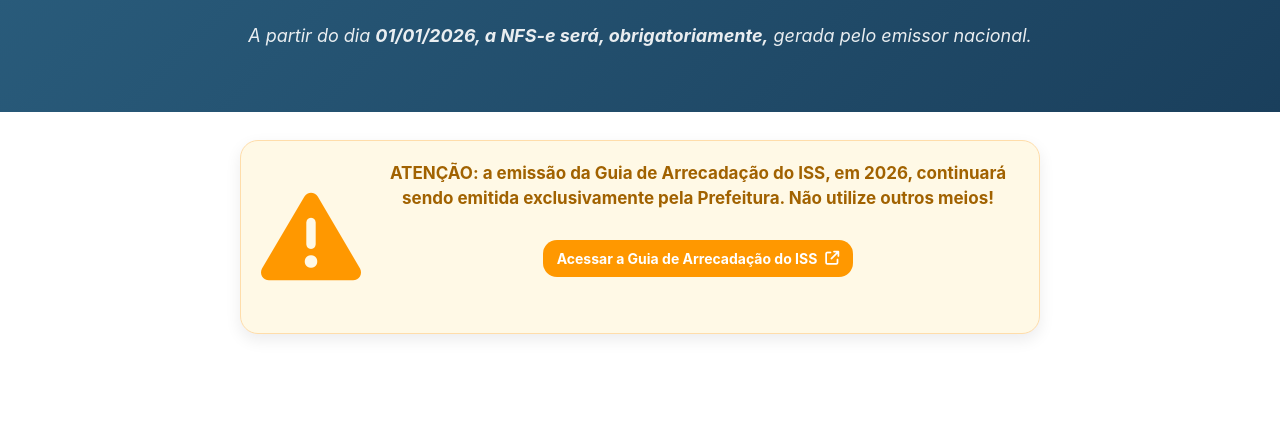
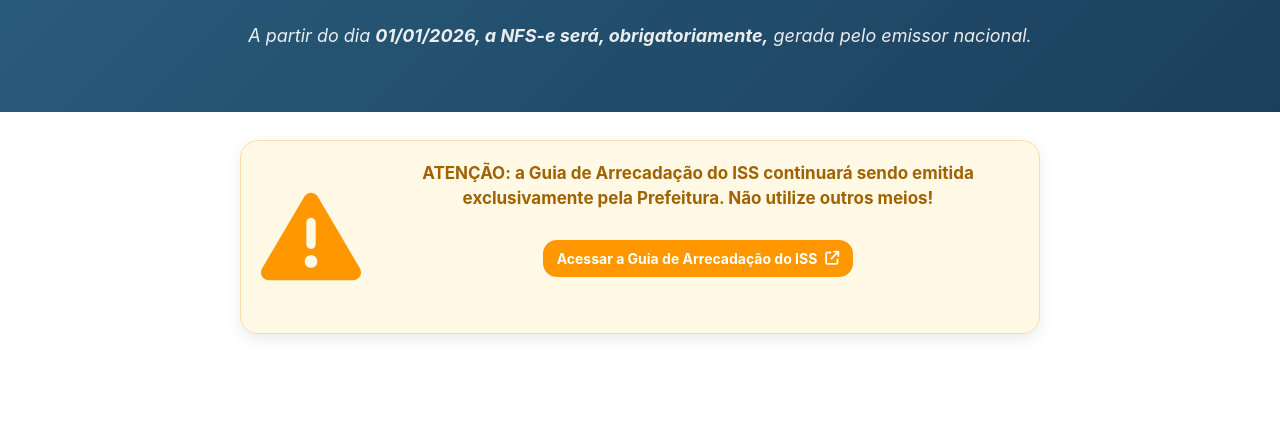
Before and after one commit to Macedo-R/portal, a plain HTML site: page nfse.html in a window 1280 px wide. Shown: the part 377-800 px from the top of the page. Drawn offline with Linux system fonts and the light colour scheme.

```diff
--- a/nfse.html
+++ b/nfse.html
@@ -91,7 +91,7 @@
         <i class="fa-solid fa-triangle-exclamation"></i>
       </div>
       <div class="alert-content">
-        <strong>ATENÇÃO: a emissão da Guia de Arrecadação do ISS, em 2026, continuará sendo emitida
+        <strong>ATENÇÃO: a Guia de Arrecadação do ISS continuará sendo emitida
           exclusivamente pela Prefeitura. Não utilize outros meios!
         </strong>
         <br />
@@ -466,4 +466,5 @@
   <script src="assets/js/script.js"></script>
 </body>
 
+
 </html>
```
